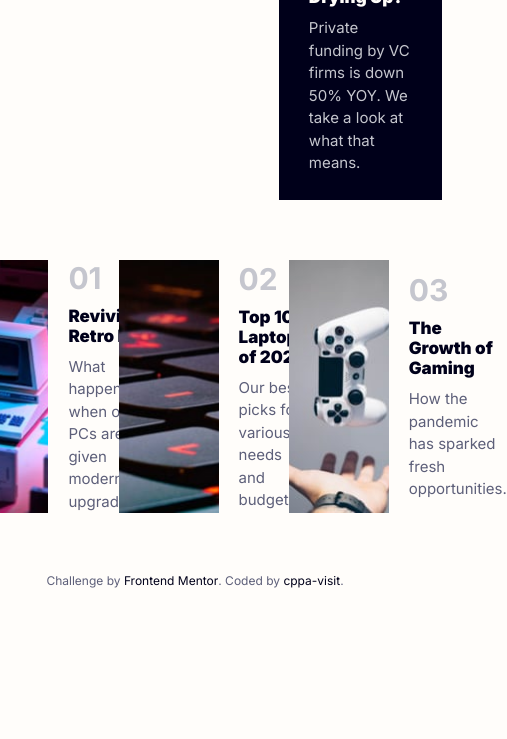
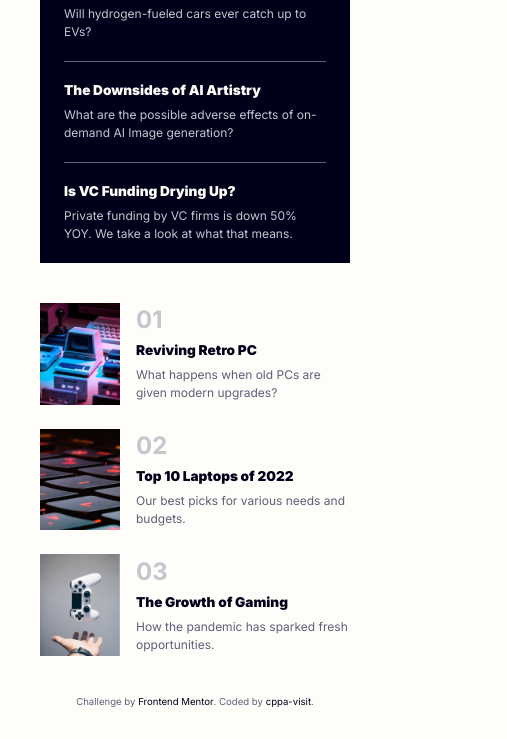
Before and after one commit to chan-pyae-phyo-aung/news-homepage, a website: page index.html in a window 390 px wide. Shown: the part 827-1566 px from the top of the page, 507 px wide, since content can reach past the window. Before the commit the page ends 1465 px from the top, so only its background shows below. Drawn offline with Linux system fonts and the light colour scheme.

Commit message:
Add responsive layout styles
Reponsive layout styles as well as menu toggle for phone screen size are implemented.

See sass/abstract.scss for media query manager details.

```diff
--- a/js/script.js
+++ b/js/script.js
@@ -0,0 +1,13 @@
+// Selecting DOM Elements
+
+const navHiddenCheckbox = document.querySelector(".menu__checkbox");
+const sideNav = document.querySelector(".nav");
+const overlay = document.querySelector(".overlay");
+
+// Toggle Side Navigation
+navHiddenCheckbox.addEventListener("change", function () {
+  sideNav.classList.toggle("hidden");
+  // setTimeout(() =>, 150);
+  overlay.classList.toggle("hidden");
+  document.body.classList.toggle("disable-scroll");
+});
--- a/sass/_abstract.scss
+++ b/sass/_abstract.scss
@@ -7,3 +7,18 @@ $color-white: #fffdfa;
 $color-grayish-blue: #c5c6ce;
 $color-dark-grayish-blue: #5d5f79;
 $color-darker-grayish-blue: #00001a;
+
+// Media Query Manager
+
+@mixin respond($breakpoint) {
+  @if $breakpoint == phone {
+    @media only screen and (max-width: 37.5em) {
+      @content;
+    } //600px
+  }
+  @if $breakpoint == tab-port {
+    @media only screen and (max-width: 56.25em) {
+      @content;
+    } //900px
+  }
+}
--- a/sass/_base.scss
+++ b/sass/_base.scss
@@ -7,8 +7,12 @@
 }
 
 html {
-  font-size: 62.5%;
+  font-size: 62.5%; // 1rem = 10px
   box-sizing: border-box;
+
+  @include respond("tab-port") {
+    font-size: 50%; // 1rem = 8px
+  }
 }
 
 body {
@@ -39,9 +43,17 @@ a {
 .main {
   max-width: 110rem;
   margin: 5rem 3rem;
+
+  @include respond("tab-port") {
+    margin: 4rem 5rem;
+  }
 }
 
 section {
   width: 100%;
   margin-top: 6rem;
+
+  @include respond("tab-port") {
+    margin-top: 5rem;
+  }
 }
--- a/sass/_layout.scss
+++ b/sass/_layout.scss
@@ -29,15 +29,48 @@
 // Navigation
 
 .nav {
+  @include respond("phone") {
+    --side-nav-width: 75%;
+    width: var(--side-nav-width);
+    height: 100vh;
+    position: fixed;
+    top: 0;
+    right: 0;
+    background-color: $color-white;
+    z-index: 100;
+    transition: all 0.4s;
+
+    &.hidden {
+      opacity: 0.4;
+      right: calc(var(--side-nav-width) * -1);
+    }
+  }
+
   &__list {
     list-style: none;
     display: flex;
     align-items: center;
+
+    @include respond("phone") {
+      width: 100%;
+      flex-direction: column;
+      position: absolute;
+      top: 16%;
+    }
   }
 
   &__item {
+    @include respond("phone") {
+      width: 100%;
+      padding: 2rem;
+      padding-left: 4rem;
+    }
     &:not(:first-child) {
       margin-left: 4rem;
+
+      @include respond("phone") {
+        margin-left: 0;
+      }
     }
   }
 
@@ -48,6 +81,11 @@
       font-size: 1.5rem;
       text-decoration: none;
       color: $color-dark-grayish-blue;
+
+      @include respond("phone") {
+        font-size: 2.7rem;
+        color: $color-darker-grayish-blue;
+      }
     }
 
     &:hover,
@@ -62,6 +100,12 @@
     display: none; // hide at least in tab-port
     width: 6rem;
     height: 6rem;
+
+    @include respond("phone") {
+      display: block;
+      position: relative;
+      z-index: 1000;
+    }
   }
 
   &__checkbox {
@@ -130,10 +174,18 @@
 .section-intro {
   display: flex;
   justify-content: space-between;
+
+  @include respond("tab-port") {
+    flex-direction: column;
+  }
 }
 
 .intro {
   width: 64%;
+
+  @include respond("tab-port") {
+    width: 100%;
+  }
 
   &__img-container {
     width: 100%;
@@ -150,13 +202,28 @@
     justify-content: space-between;
     align-items: center;
 
+    @include respond("phone") {
+      flex-direction: column;
+    }
+
     & > h1:first-child {
       width: 45%;
+
+      @include respond("phone") {
+        width: 100%;
+        text-align: center;
+      }
     }
   }
 
   &__desc {
     width: 50%;
+
+    @include respond("phone") {
+      margin-top: 3rem;
+      width: 100%;
+      text-align: center;
+    }
 
     & > p:first-child {
       margin-bottom: 3.5rem;
@@ -171,6 +238,11 @@
   display: flex;
   flex-direction: column;
   justify-content: center;
+
+  @include respond("tab-port") {
+    margin-top: 6rem;
+    width: 100%;
+  }
 
   &__news {
     padding: 2.5rem 0;
@@ -196,12 +268,25 @@
   justify-content: space-between;
   flex-wrap: wrap;
   row-gap: 3rem;
+
+  @include respond("phone") {
+    flex-wrap: nowrap;
+    flex-direction: column;
+  }
 }
 
 .article {
   &-container {
     width: 31%;
     display: flex;
+
+    @include respond("tab-port") {
+      width: 45%;
+    }
+
+    @include respond("phone") {
+      width: 100%;
+    }
   }
 
   &__thumbnail {
@@ -229,6 +314,10 @@
   width: 100%;
   margin-top: 6rem;
 
+  @include respond("tab-port") {
+    margin-top: 5rem;
+  }
+
   &__note {
     color: $color-dark-grayish-blue;
     font-size: 1.2rem;
```
Also changed, not shown: css/styles.css, 1 other file.
